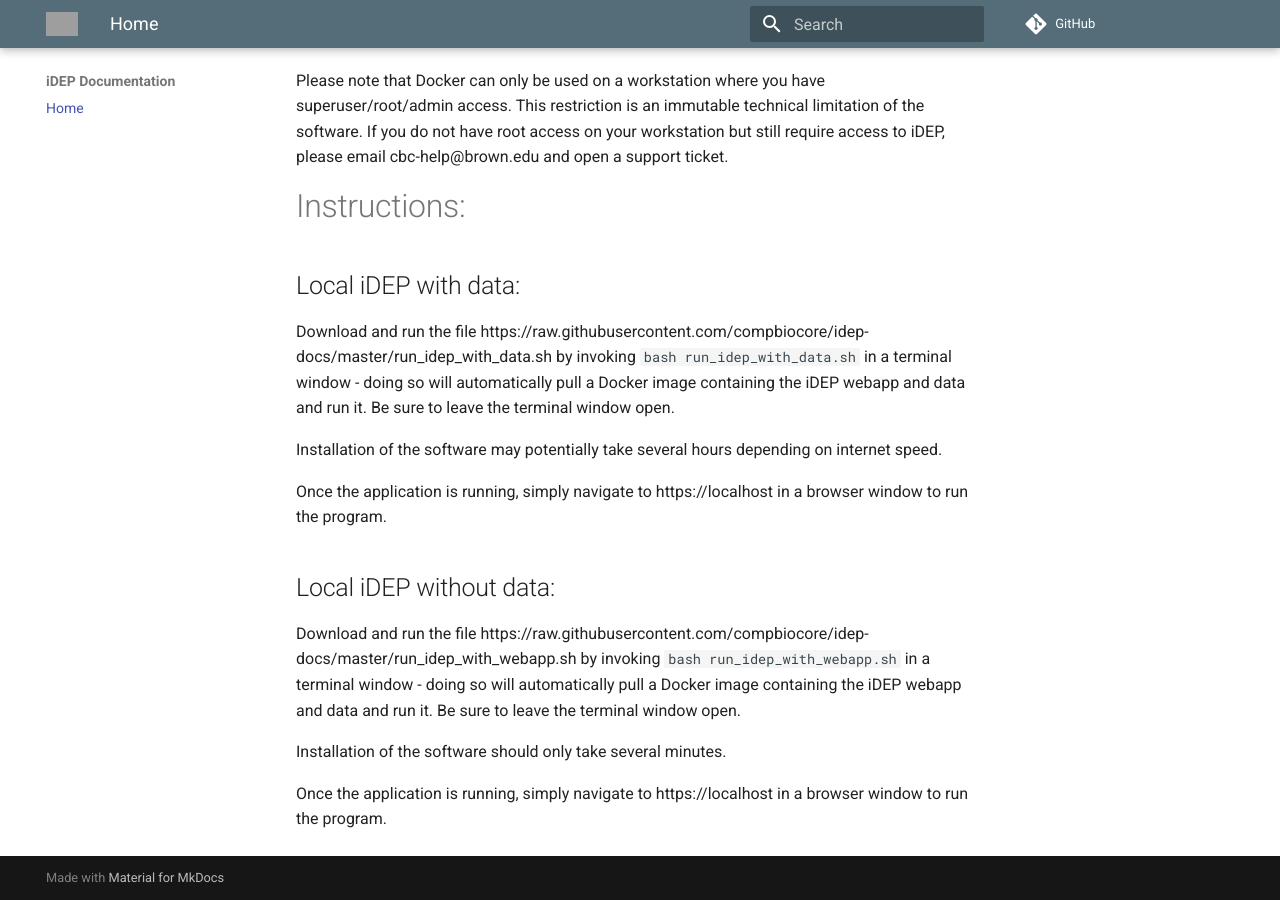
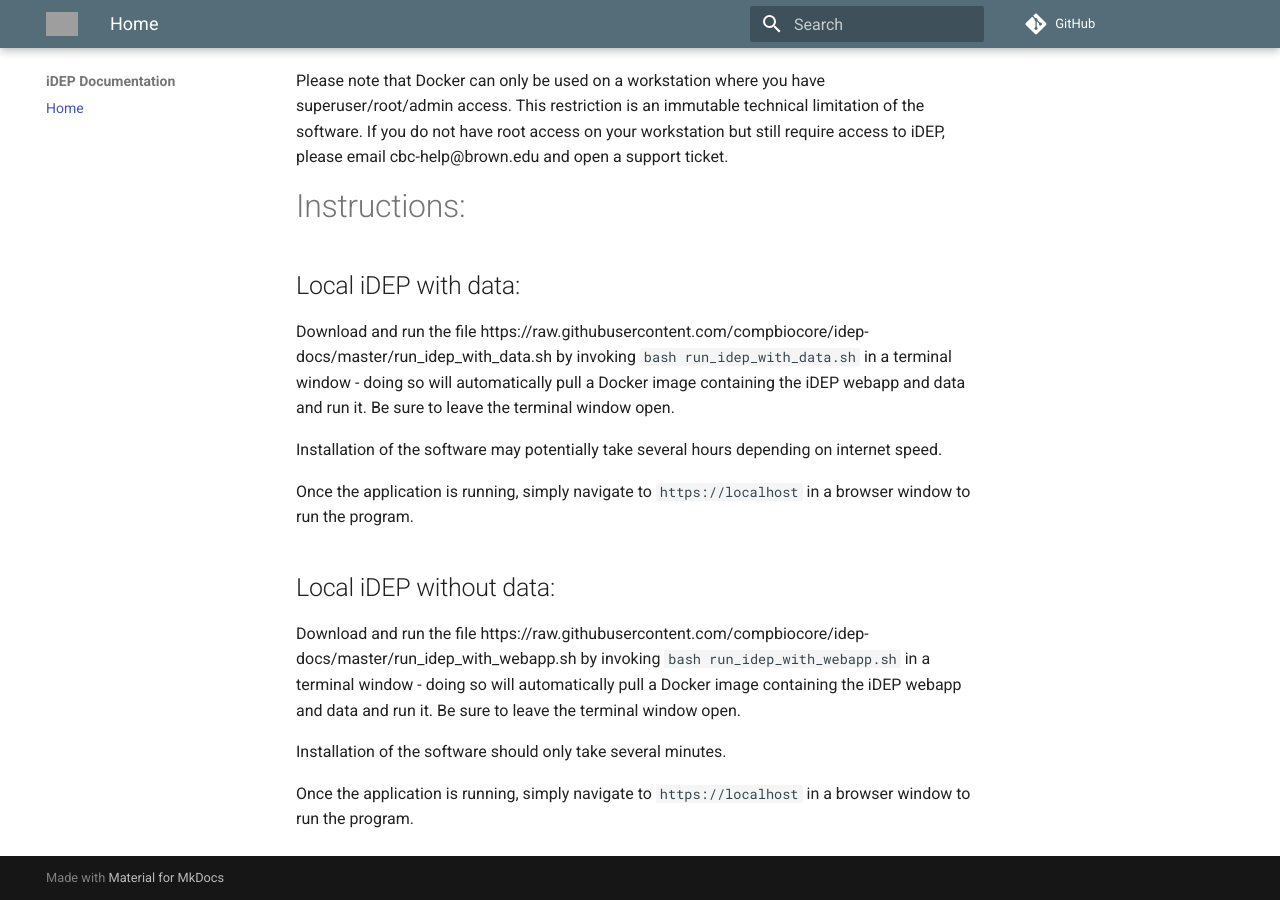
Before and after one commit to compbiocore/idep-docs, an MkDocs documentation site: the page built from docs/index.md, in a window 1280 px wide and 900 px high, scrolled down 797 px. Built offline with MkDocs 1.6.1 and Material for MkDocs 9.7.7, drawn with Linux system fonts in a browser that asks for light colours; comment, search, counter and statistics services are not loaded; grey boxes are pictures that could not be loaded.

Commit message:
fixed markdown syntax

```diff
--- a/docs/index.md
+++ b/docs/index.md
@@ -29,7 +29,7 @@ Download and run the file https://raw.githubusercontent.com/compbiocore/idep-doc
 
 Installation of the software may potentially take several hours depending on internet speed.
 
-Once the application is running, simply navigate to https://localhost in a browser window to run the program.
+Once the application is running, simply navigate to `https://localhost` in a browser window to run the program.
 
 Local iDEP without data:
 ------------------------
@@ -38,4 +38,4 @@ Download and run the file https://raw.githubusercontent.com/compbiocore/idep-doc
 
 Installation of the software should only take several minutes.
 
-Once the application is running, simply navigate to https://localhost in a browser window to run the program.
+Once the application is running, simply navigate to `https://localhost` in a browser window to run the program.
```
